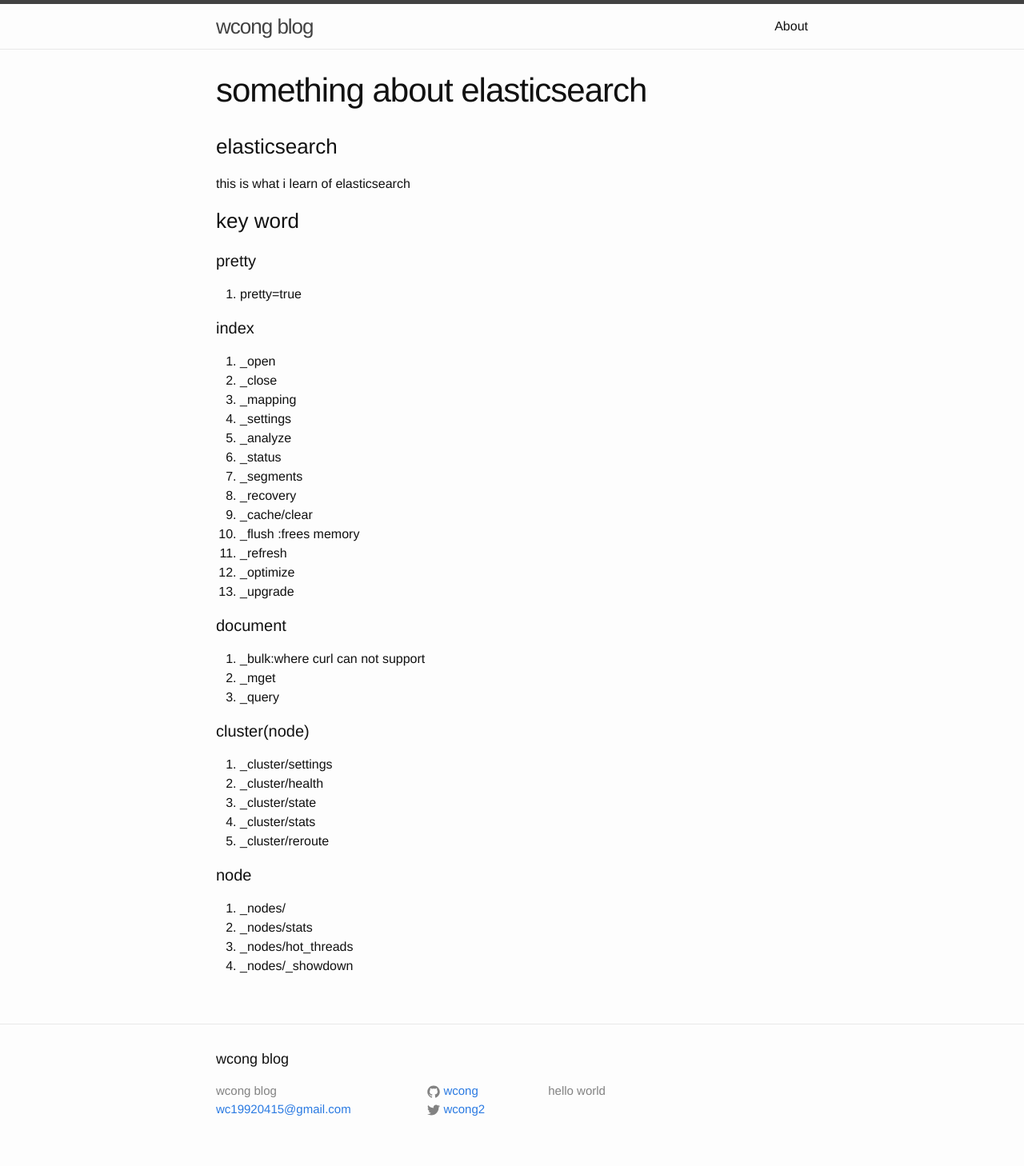
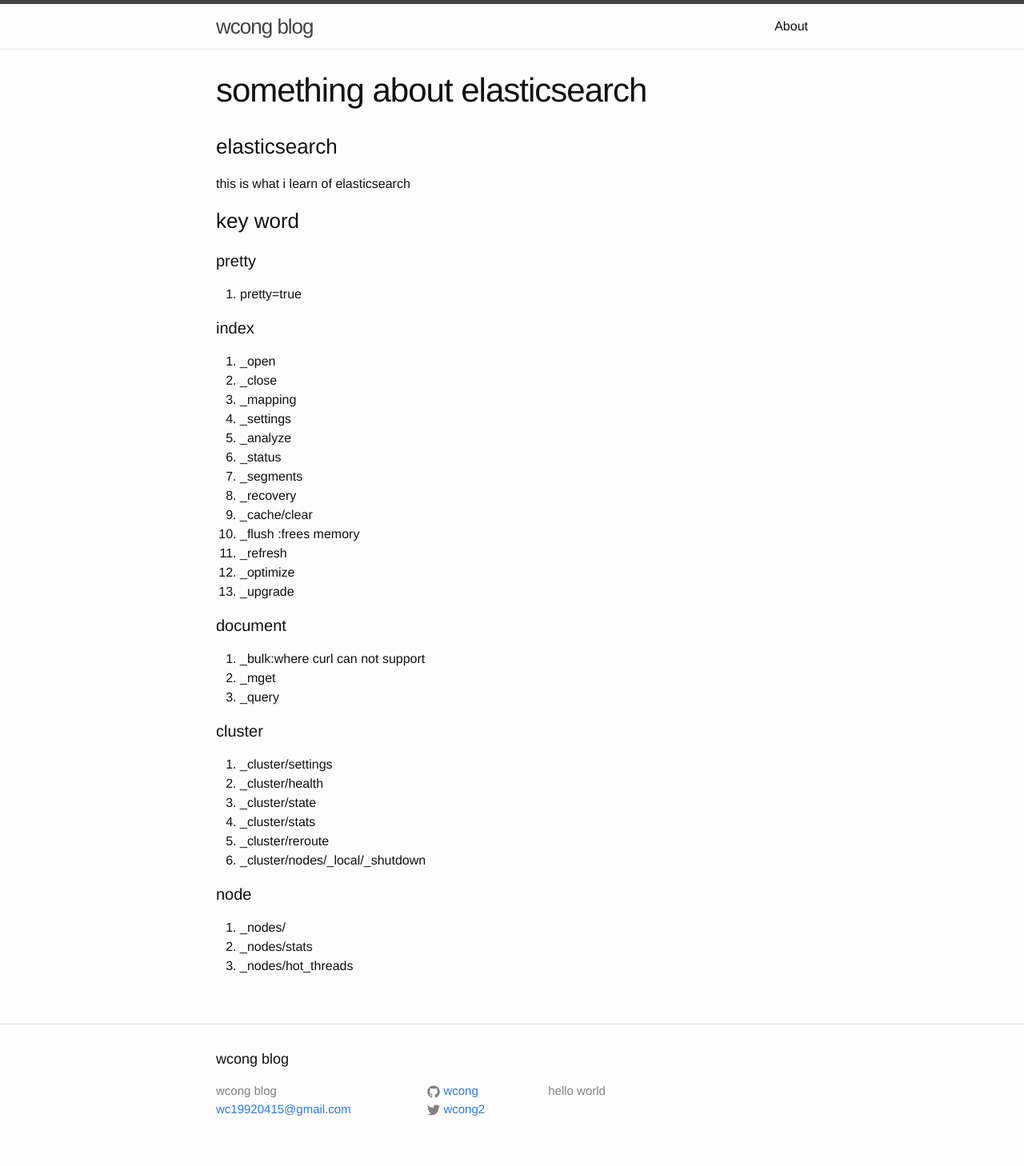
Before and after one commit to wcong/wcong.github.io, a Jekyll site: the page built from _posts/2014-12-18-something-about-elasticsearch.md, in a window 1280 px wide. Shown: the whole page at 80% size. Built offline with Jekyll 4.4.1, drawn with Linux system fonts in a browser that asks for light colours; Markdown is read by kramdown in place of the engine named in the settings.

Commit message:
update blog

```diff
--- a/_posts/2014-12-18-something-about-elasticsearch.md
+++ b/_posts/2014-12-18-something-about-elasticsearch.md
@@ -31,15 +31,15 @@ this is what i learn of elasticsearch
 1.  _mget
 2.  _query
 
-#### cluster(node)
+#### cluster
 1.  _cluster/settings
 2.  _cluster/health
 3.  _cluster/state
 4.  _cluster/stats
 5.  _cluster/reroute
+6.  _cluster/nodes/_local/_shutdown
 
 #### node
 0.  _nodes/
 1.  _nodes/stats
 3.  _nodes/hot_threads
-4.  _nodes/_showdown
```
Also changed, not shown: _posts/2014-12-19-more-about-elasticsearch.md (added, +7 -0 lines).
